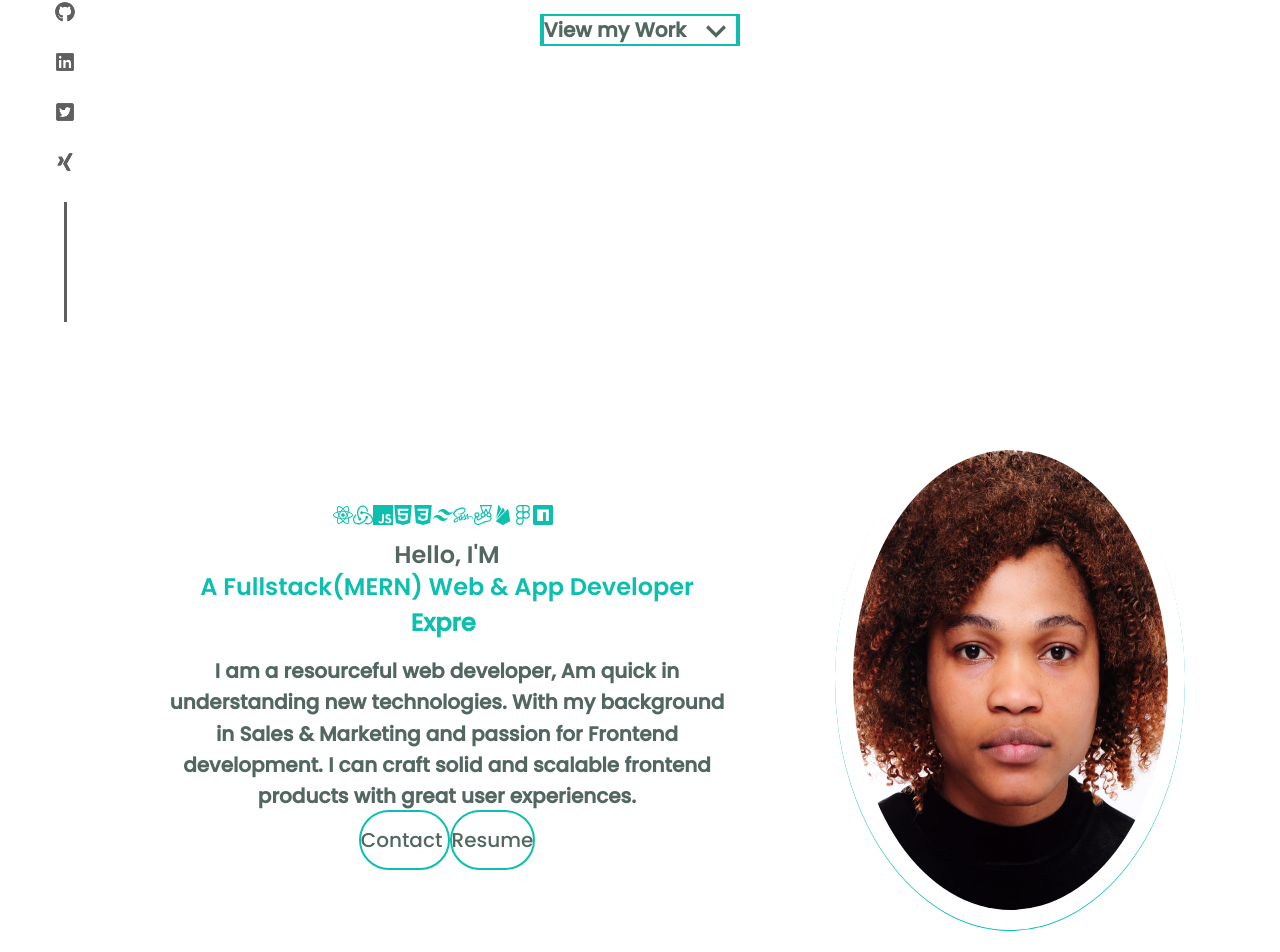
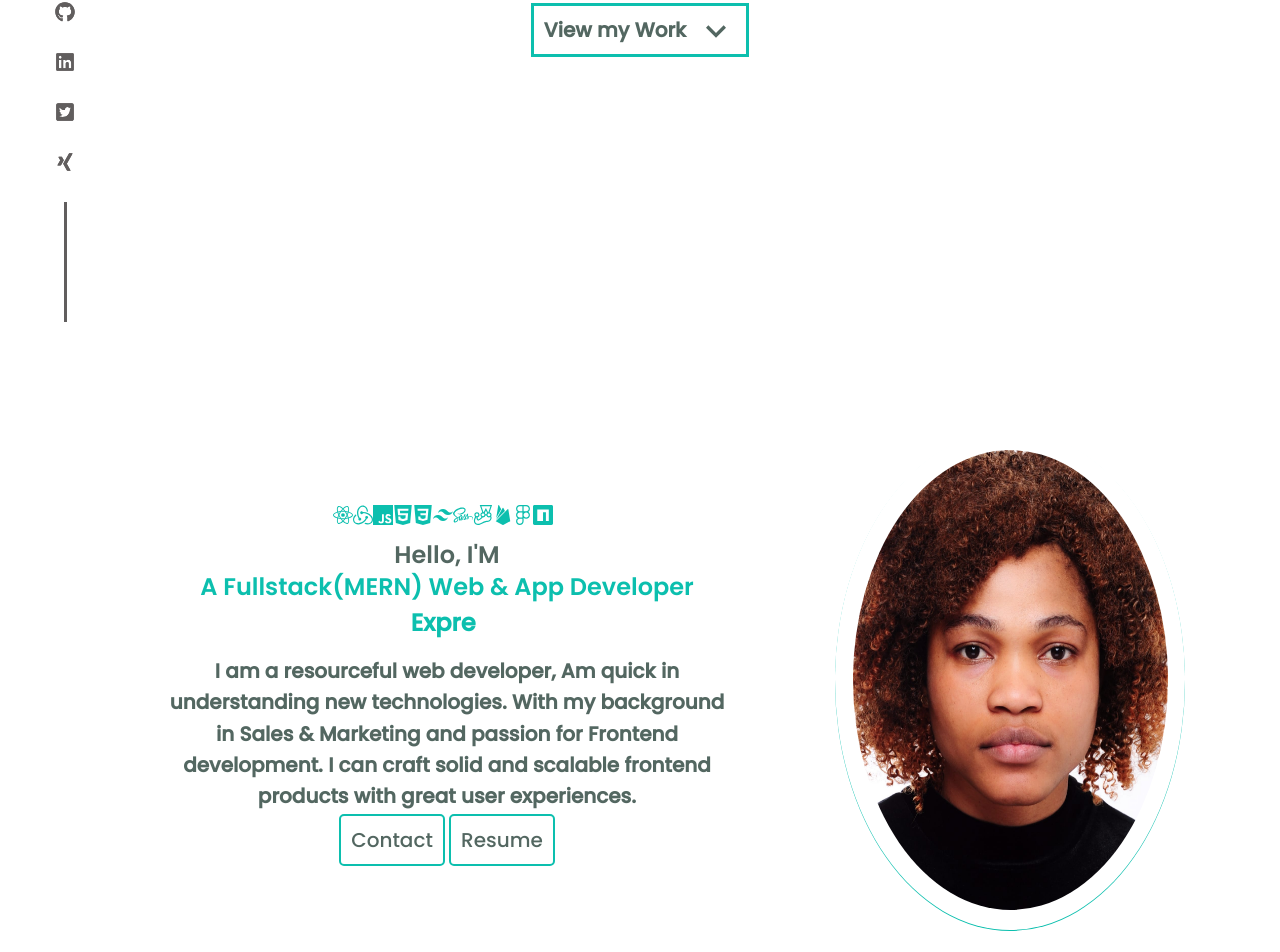
Before and after one commit to Eunnylans/Eunice_Portfolio, a React (Create React App) app: page / in a window 1280 px wide. Shown: the part 478-1430 px from the top of the page. Built offline with nearby package versions, Linux system fonts and the light colour scheme; a web font is replaced by a local one.

Commit message:
Updating Latest Features

```diff
--- a/src/Components/AboutMe.js
+++ b/src/Components/AboutMe.js
@@ -1,5 +1,5 @@
 import { saveAs } from "file-saver";
-import React, { useContext, useLayoutEffect, useRef, useState } from "react";
+import React, { useContext, useRef, useState } from "react";
 import { FaSass } from "react-icons/fa";
 import {
   SiCss3,
@@ -150,15 +150,14 @@ const Aboutme = () => {
                 />
               </h3>
               <span className="profile-role-tagline">
-                I am a resourceful web developer, Am quick in understanding
-                new technologies. With my background in Sales & Marketing and
-                passion for Frontend development. I can craft solid and
-                scalable frontend products with great user experiences.
+                I am a resourceful web developer, Am quick in understanding new
+                technologies. With my background in Sales & Marketing and
+                passion for Frontend development. I can craft solid and scalable
+                frontend products with great user experiences.
               </span>
             </span>
           </div>
           <div className="profile-options">
-            <a className="primary-btn">
             {""}
             <LinkScroll
               to="messages"
@@ -166,16 +165,11 @@ const Aboutme = () => {
               smooth={true}
               offset={-65}
               duration={700}
+              className="primary-btn"
             >
               Contact
             </LinkScroll>{" "}
-            </a>
-
-            <a
-              className="highlighted-btn"
-              onClick={saveFile}
-              target="_blank"
-            >
+            <a className="highlighted-btn" onClick={saveFile} target="_blank">
               Resume
             </a>
           </div>
--- a/src/Components/Hero.js
+++ b/src/Components/Hero.js
@@ -1,6 +1,7 @@
 import KeyboardArrowDownIcon from "@material-ui/icons/KeyboardArrowDown";
 import { useContext } from "react";
 import { Link as LinkScroll } from "react-scroll";
+import Typist from "react-text-typist";
 import UIContext from "../context/ui-context";
 import Contacts from "./Contacts";
 import Particles from "./Particles";
@@ -11,7 +12,15 @@ const Hero = () => {
   return (
     <div className="hero" id="hero">
       <div className={`hero-content ${uiCtx.isDark ? "dark" : null}`}>
-        <h1>Hello 👋 My name is Eunice Abieyuwa Igbinedion</h1>
+        <h1>
+          Hello 👋 My name is Eunice Abieyuwa Igbinedion
+          <Typist
+            sentences=""
+            cursorColor={"#0cbfae"}
+            typingSpeed={120}
+            loop={false}
+          />
+        </h1>
         <p>
           <span className="hero-colorText">
             ✨I design and build user-friendly websites✨
@@ -20,7 +29,6 @@ const Hero = () => {
           ✨✨ Reach me if you want to create something beautiful !!✨✨
           <br />
           click the link below to <br />
-          <a>
           <LinkScroll
             // className="hamburger-nav-link"
             // activeClass="nav-link-active"
@@ -33,7 +41,6 @@ const Hero = () => {
             View my Work
             <KeyboardArrowDownIcon className="icon" />
           </LinkScroll>{" "}
-          </a>
         </p>
       </div>
       <Contacts />
--- a/src/styles/components/_aboutme.scss
+++ b/src/styles/components/_aboutme.scss
@@ -65,8 +65,8 @@
     width: 250px;
     margin: auto;
     a.highlighted-btn {
-      border-radius: 50px;
-      padding: 14px 0;
+      border-radius: 5px;
+      padding: 10px 10px;
       width: 50%;
       line-height: 3;
       cursor: pointer;
@@ -96,8 +96,8 @@
     }
 
     a.primary-btn {
-      border-radius: 50px;
-      padding: 14px 0;
+      border-radius: 5px;
+      padding: 10px 10px;
       line-height: 3;
       width: 50%;
       cursor: pointer;
--- a/src/styles/components/_hero.scss
+++ b/src/styles/components/_hero.scss
@@ -46,11 +46,12 @@
         font-size: $fontsize-largeText;
         background-color: $white;
         color: $darkgreen;
-        border: 2px solid $aqua;
+        border: 3px solid $aqua;
         font-family: "Poppins Medium";
         font-weight: bold;
         line-height: 1.3;
         text-align: center;
+        padding: 10px 10px;
         &:hover {
           background-color: $aqua;
           border-color: #cef1ee;
@@ -79,9 +80,10 @@
       a {
         color: $white;
         background-color: $darkgray;
+        border-color: white;
         &:hover {
           background-color: $aqua;
-          border-color: #cef1ee;
+          border-color: white;
           color: $white;
         }
       }
```
Lines whose indentation alone changed are shown as unchanged.
